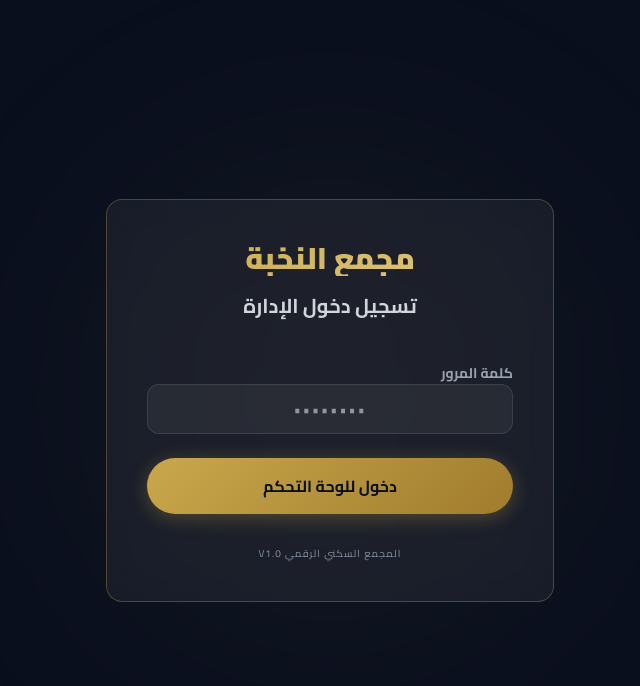
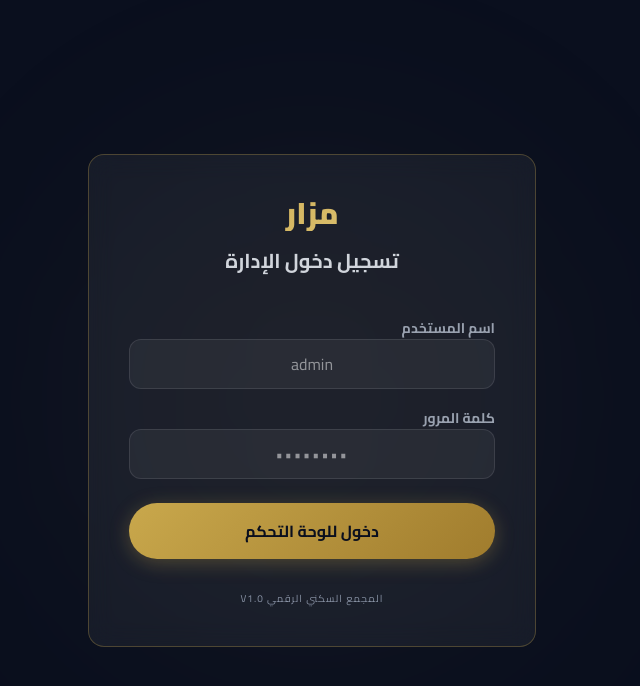
Before and after one commit to fahmyelmatry2030-lgtm/MAZAR, a Next.js app: page /admin/login in a window 1280 px wide. Shown: the top 686 px of the page, without its empty margins (415-1055 px from the left). Built offline with nearby package versions, Linux system fonts and the light colour scheme.

Commit message:
feat(admin): implement dynamic auth and billing calculations

```diff
--- a/src/app/admin/dashboard/bookings/page.tsx
+++ b/src/app/admin/dashboard/bookings/page.tsx
@@ -11,6 +11,10 @@ export default function BookingsManagement() {
   const [paymentInfo, setPaymentInfo] = useState('');
   const [showApproveModal, setShowApproveModal] = useState(false);
   const [isLoading, setIsLoading] = useState(true);
+
+  // Dynamic calculation states
+  const [totalAmount, setTotalAmount] = useState<number>(0);
+  const [numberOfDays, setNumberOfDays] = useState<number>(0);
 
   const refreshBookings = useCallback(async () => {
     setIsLoading(true);
@@ -48,6 +52,34 @@ export default function BookingsManagement() {
     findFreeUnits();
   }, [selectedBooking]);
 
+  // Handle Dynamic Calculations
+  useEffect(() => {
+    if (selectedBooking && selectedAptId && availableAptsForBooking.length > 0) {
+      const checkInDate = new Date(selectedBooking.checkIn);
+      const checkOutDate = new Date(selectedBooking.checkOut);
+
+      const diffTime = Math.abs(checkOutDate.getTime() - checkInDate.getTime());
+      let diffDays = Math.ceil(diffTime / (1000 * 60 * 60 * 24));
+      if (diffDays === 0) diffDays = 1;
+
+      setNumberOfDays(diffDays);
+
+      const apt = availableAptsForBooking.find(a => a.id === selectedAptId);
+      let calculatedTotal = 0;
+      if (apt && apt.price) {
+        const numericPrice = parseInt(apt.price.toString().replace(/[^0-9]/g, '')) || 0;
+        calculatedTotal = numericPrice * diffDays;
+      }
+      setTotalAmount(calculatedTotal);
+
+      if (calculatedTotal > 0) {
+          setPaymentInfo(`إجمالي تكلفة الإقامة لمدة (${diffDays}) ليالي هو ${calculatedTotal} ج.م.\n\nيرجى تحويل مبلغ العربون (500 ج.م) لتأكيد الحجز النهائي.`);
+      } else {
+          setPaymentInfo(`يرجى تحويل مبلغ العربون (500 ج.م) لتأكيد الحجز.`);
+      }
+    }
+  }, [selectedBooking, selectedAptId, availableAptsForBooking]);
+
   const approveBooking = async () => {
     if (!selectedBooking || !selectedAptId) return;
 
@@ -55,7 +87,9 @@ export default function BookingsManagement() {
     await updateBookingStatus(selectedBooking.id, {
         status: 'approved',
         apartmentId: selectedAptId,
-        paymentInfo
+        paymentInfo,
+        totalAmount,
+        numberOfDays
     });
 
     // Notifications are still local preference for the admin session or could be moved to DB
@@ -226,9 +260,17 @@ export default function BookingsManagement() {
 
               <div className="space-y-4">
                 <label className="text-[10px] font-black text-gray-400 uppercase tracking-widest px-2">بيانات تفاصيل الحجز (ستظهر للعميل)</label>
+
+                {totalAmount > 0 && (
+                   <div className="bg-success/10 border border-success/20 p-4 rounded-2xl mb-4">
+                     <p className="text-white font-bold text-sm">💰 الإجمالي المحسوب تلقائياً: <span className="text-gold text-lg ml-2">{totalAmount} ج.م</span></p>
+                     <p className="text-gray-400 text-[10px] mt-1">بناءً على إقامة لمدة {numberOfDays} ليالي.</p>
+                   </div>
+                )}
+
                 <div className="flex gap-2">
-                   <button onClick={() => setPaymentInfo(`يرجى تحويل مبلغ العربون (500 ج.م) عبر إنستا باي (Instapay) برقم: 01153705134 لتأكيد الحجز.`)} className="text-[9px] bg-gold/10 text-gold px-4 py-2 rounded-full border border-gold/20 hover:bg-gold hover:text-navy transition-all font-black">إنستا باي +</button>
-                   <button onClick={() => setPaymentInfo(`يرجى تحويل العربون (500 ج.م) فودافون كاش على رقم: 01153705134 لتأكيد حجزكم.`)} className="text-[9px] bg-danger/10 text-danger px-4 py-2 rounded-full border border-danger/20 hover:bg-danger hover:text-white transition-all font-black">فودافون كاش +</button>
+                   <button onClick={() => setPaymentInfo(prev => `${prev}\n\nعبر إنستا باي (Instapay) برقم: 01153705134.`)} className="text-[9px] bg-gold/10 text-gold px-4 py-2 rounded-full border border-gold/20 hover:bg-gold hover:text-navy transition-all font-black">إنستا باي +</button>
+                   <button onClick={() => setPaymentInfo(prev => `${prev}\n\nفودافون كاش على رقم: 01153705134.`)} className="text-[9px] bg-danger/10 text-danger px-4 py-2 rounded-full border border-danger/20 hover:bg-danger hover:text-white transition-all font-black">فودافون كاش +</button>
                 </div>
                 <textarea
                   placeholder="اكتب تفاصيل الدفع أو أي ملاحظات للعميل هنا..."
--- a/src/app/admin/dashboard/layout.tsx
+++ b/src/app/admin/dashboard/layout.tsx
@@ -85,7 +85,7 @@ export default function AdminDashboardLayout({ children }: { children: React.Rea
       {/* Sidebar */}
       <aside className="w-full md:w-72 bg-[#0a0f1e] border-l border-white/5 flex flex-col z-40">
         <div className="p-8">
-          <Link href="/" className="text-2xl font-black text-gradient block mb-1">مجمع النخبة</Link>
+          <Link href="/" className="text-2xl font-black text-gradient block mb-1">مزار</Link>
           <span className="text-[10px] text-gold/50 font-bold uppercase tracking-wider">نظام الإدارة المتكامل</span>
         </div>
 
--- a/src/app/admin/login/page.tsx
+++ b/src/app/admin/login/page.tsx
@@ -3,29 +3,29 @@
 import { useState } from 'react';
 import { useRouter } from 'next/navigation';
 import Link from 'next/link';
+import { verifyAdminAuth } from '@/lib/actions/db';
 
 export default function AdminLoginPage() {
+  const [username, setUsername] = useState('');
   const [password, setPassword] = useState('');
   const [error, setError] = useState('');
   const [isLoading, setIsLoading] = useState(false);
   const router = useRouter();
 
-  const handleLogin = (e: React.FormEvent) => {
+  const handleLogin = async (e: React.FormEvent) => {
     e.preventDefault();
     setIsLoading(true);
     setError('');
 
-    // Default admin password
-    if (password === 'admin123') {
-      setTimeout(() => {
+    const res = await verifyAdminAuth(username, password);
+
+    if (res.success) {
       sessionStorage.setItem('isAdmin', 'true');
+      sessionStorage.setItem('adminInfo', JSON.stringify(res.admin));
       router.push('/admin/dashboard');
-      }, 1000);
     } else {
-      setTimeout(() => {
-        setError('كلمة المرور غير صحيحة');
+      setError('بيانات الدخول غير صحيحة');
       setIsLoading(false);
-      }, 800);
     }
   };
 
@@ -37,21 +37,36 @@ export default function AdminLoginPage() {
 
       <div className="glass-card w-full max-w-md relative z-10 p-10 border-gold/30">
         <div className="text-center mb-10">
-          <Link href="/" className="text-3xl font-black text-gradient block mb-4">مجمع النخبة</Link>
+          <Link href="/" className="text-3xl font-black text-gradient block mb-4">مزار</Link>
           <h2 className="text-xl font-bold text-gray-300">تسجيل دخول الإدارة</h2>
         </div>
 
         <form onSubmit={handleLogin} className="space-y-6">
+          <div className="space-y-4">
+            <div className="space-y-2">
+              <label className="text-sm font-bold text-gray-400">اسم المستخدم</label>
+              <input
+                required
+                type="text"
+                placeholder="admin"
+                className="w-full bg-white/5 border border-white/10 rounded-xl px-4 py-3 outline-none focus:border-gold transition-colors text-center text-white"
+                value={username}
+                onChange={e => setUsername(e.target.value)}
+                dir="ltr"
+              />
+            </div>
             <div className="space-y-2">
               <label className="text-sm font-bold text-gray-400">كلمة المرور</label>
               <input
                 required
                 type="password"
                 placeholder="••••••••"
-              className="w-full bg-white/5 border border-white/10 rounded-xl px-4 py-3 outline-none focus:border-gold transition-colors text-center tracking-widest"
+                className="w-full bg-white/5 border border-white/10 rounded-xl px-4 py-3 outline-none focus:border-gold transition-colors text-center tracking-widest text-white"
                 value={password}
                 onChange={e => setPassword(e.target.value)}
+                dir="ltr"
               />
+            </div>
           </div>
 
           {error && (
--- /dev/null
+++ b/src/data/admins.json
@@ -0,0 +1,9 @@
+[
+  {
+    "id": "admin-1",
+    "username": "admin",
+    "password": "mazar123",
+    "name": "مدير النظام",
+    "role": "Super Admin"
+  }
+]
--- a/src/lib/actions/db.ts
+++ b/src/lib/actions/db.ts
@@ -5,6 +5,7 @@ import path from 'path';
 
 const BOOKINGS_PATH = path.join(process.cwd(), 'src/data/bookings.json');
 const UNITS_PATH = path.join(process.cwd(), 'src/data/units.json');
+const ADMINS_PATH = path.join(process.cwd(), 'src/data/admins.json');
 
 // --- TELEGRAM CONFIG ---
 const TG_TOKEN = '8674061032:AAHTetftXiVZ_FqZ4X_inu7XKILLSZacN_8';
@@ -127,3 +128,20 @@ export async function updateDbUnitDetails(id: string, updates: any) {
     throw error;
   }
 }
+
+// --- ADMIN ---
+
+export async function verifyAdminAuth(username: string, pass: string) {
+  try {
+    const data = await fs.readFile(ADMINS_PATH, 'utf-8');
+    const admins = JSON.parse(data);
+    const validAdmin = admins.find((a: any) => a.username === username && a.password === pass);
+    if (validAdmin) {
+      return { success: true, admin: validAdmin };
+    }
+    return { success: false };
+  } catch (error) {
+    console.error('Error reading admins:', error);
+    return { success: false };
+  }
+}
```
Lines whose indentation alone changed are shown as unchanged.
